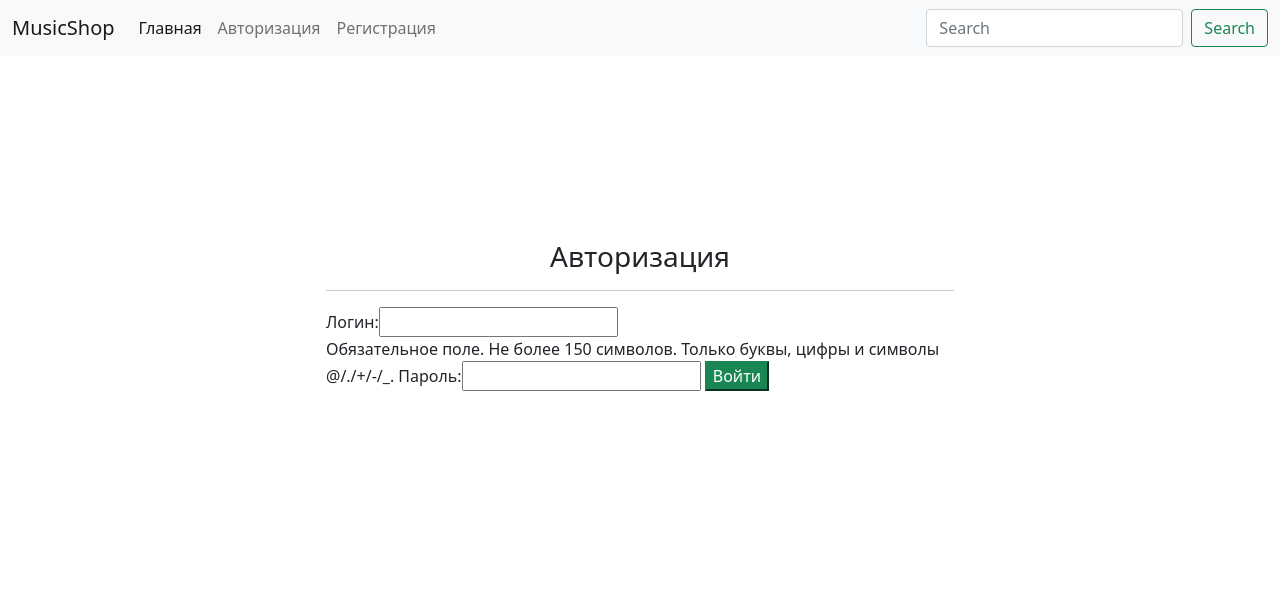
After one commit to varnikgen/musicshop_restart, a Django app: page /login/ in a window 1280 px wide. The commit adds this page. Shown: the top 613 px of the page. Run offline with Django 3.2, Linux system fonts and the light colour scheme; some libraries are stand-ins or nearby versions.

Commit message:
add templates for login and registration

```diff
--- a/musicshop/templates/base.html
+++ b/musicshop/templates/base.html
@@ -3,14 +3,17 @@
 <head>
     <meta charset="UTF-8">
     <title>Title</title>
-    <link href="https://cdn.jsdelivr.net/npm/bootstrap@5.1.3/dist/css/bootstrap.min.css" rel="stylesheet" integrity="sha384-1BmE4kWBq78iYhFldvKuhfTAU6auU8tT94WrHftjDbrCEXSU1oBoqyl2QvZ6jIW3" crossorigin="anonymous">
-    <link rel="stylesheet" href="https://pro.fontawesome.com/releases/v5.10.0/css/all.css" integrity="sha384-AYmEC3Yw5cVb3ZcuHtOA93w35dYTsvhLPVnYs9eStHfGJvOvKxVfELGroGkvsg+p" crossorigin="anonymous"/>
+    <link href="https://cdn.jsdelivr.net/npm/bootstrap@5.1.3/dist/css/bootstrap.min.css" rel="stylesheet"
+          integrity="sha384-1BmE4kWBq78iYhFldvKuhfTAU6auU8tT94WrHftjDbrCEXSU1oBoqyl2QvZ6jIW3" crossorigin="anonymous">
+    <link rel="stylesheet" href="https://pro.fontawesome.com/releases/v5.10.0/css/all.css"
+          integrity="sha384-AYmEC3Yw5cVb3ZcuHtOA93w35dYTsvhLPVnYs9eStHfGJvOvKxVfELGroGkvsg+p" crossorigin="anonymous"/>
 </head>
 <body>
 <nav class="navbar navbar-expand-lg navbar-light bg-light">
     <div class="container-fluid">
         <a class="navbar-brand" href="{% url 'base' %}">MusicShop</a>
-    <button class="navbar-toggler" type="button" data-bs-toggle="collapse" data-bs-target="#navbarSupportedContent" aria-controls="navbarSupportedContent" aria-expanded="false" aria-label="Toggle navigation">
+        <button class="navbar-toggler" type="button" data-bs-toggle="collapse" data-bs-target="#navbarSupportedContent"
+                aria-controls="navbarSupportedContent" aria-expanded="false" aria-label="Toggle navigation">
             <span class="navbar-toggler-icon"></span>
         </button>
         <div class="collapse navbar-collapse" id="navbarSupportedContent">
@@ -18,9 +21,21 @@
                 <li class="nav-item">
                     <a class="nav-link active" aria-current="page" href="{% url 'base' %}">Главная</a>
                 </li>
+                {% if not request.user.is_authenticated %}
                     <li class="nav-item">
-          <a class="nav-link" href="#">Link</a>
+                        <a href="{% url 'login' %}" class="nav-link">Авторизация</a>
                     </li>
+                    <li class="nav-item">
+                        <a href="{% url 'registration' %}" class="nav-link">Регистрация</a>
+                    </li>
+                {% else %}
+                    <li class="nav-item">
+                        <a href="#" class="nav-link">Личный кабинет</a>
+                    </li>
+                    <li class="nav-item">
+                        <a href="#" class="nav-link">Выйти</a>
+                    </li>
+                {% endif %}
             </ul>
             <form class="d-flex">
                 <input class="form-control me-2" type="search" placeholder="Search" aria-label="Search">
@@ -29,7 +44,16 @@
         </div>
     </div>
 </nav>
+<dev class="container">
+    {% block content %}
+        {{ request.user }}
+    {% endblock content %}
+</dev>
 </body>
-<script src="https://cdn.jsdelivr.net/npm/@popperjs/core@2.10.2/dist/umd/popper.min.js" integrity="sha384-7+zCNj/IqJ95wo16oMtfsKbZ9ccEh31eOz1HGyDuCQ6wgnyJNSYdrPa03rtR1zdB" crossorigin="anonymous"></script>
-<script src="https://cdn.jsdelivr.net/npm/bootstrap@5.1.3/dist/js/bootstrap.min.js" integrity="sha384-QJHtvGhmr9XOIpI6YVutG+2QOK9T+ZnN4kzFN1RtK3zEFEIsxhlmWl5/YESvpZ13" crossorigin="anonymous"></script>
+<script src="https://cdn.jsdelivr.net/npm/@popperjs/core@2.10.2/dist/umd/popper.min.js"
+        integrity="sha384-7+zCNj/IqJ95wo16oMtfsKbZ9ccEh31eOz1HGyDuCQ6wgnyJNSYdrPa03rtR1zdB"
+        crossorigin="anonymous"></script>
+<script src="https://cdn.jsdelivr.net/npm/bootstrap@5.1.3/dist/js/bootstrap.min.js"
+        integrity="sha384-QJHtvGhmr9XOIpI6YVutG+2QOK9T+ZnN4kzFN1RtK3zEFEIsxhlmWl5/YESvpZ13"
+        crossorigin="anonymous"></script>
 </html>
--- /dev/null
+++ b/musicshop/templates/login.html
@@ -0,0 +1,17 @@
+{% extends 'base.html' %}
+
+{% block content %}
+
+    <div class="row" style="margin-bottom: 200px; margin-top: 160px;">
+        <div class="col-md-6 offset-md-3">
+            <h3 class="text-center">Авторизация</h3>
+            <hr>
+            <form action="{% url 'login' %}" method="POST">
+                {% csrf_token %}
+                {{ form }}
+                <input type="submit" class="btn-success btn-block" value="Войти">
+            </form>
+        </div>
+    </div>
+
+{% endblock content %}
--- a/musicshop/urls.py
+++ b/musicshop/urls.py
@@ -1,10 +1,12 @@
 from django.urls import path
 
-from .views import BaseView, ArtistDetailView, AlbumDetailView
+from .views import BaseView, ArtistDetailView, AlbumDetailView, RegistrationView, LoginView
 
 
 urlpatterns = [
     path('', BaseView.as_view(), name='base'),
+    path('login/', LoginView.as_view(), name='login'),
+    path('registration/', RegistrationView.as_view(), name='registration'),
     path('<str:artist_slug>/', ArtistDetailView.as_view(), name='artist_detail'),
     path('<str:artist_slug>/<str:album_slug>/', AlbumDetailView.as_view(), name='album_detail'),
 ]
```
Also changed, not shown: musicshop/templates/registration.html (added, +17 -0 lines). Lines whose indentation alone changed are shown as unchanged.
